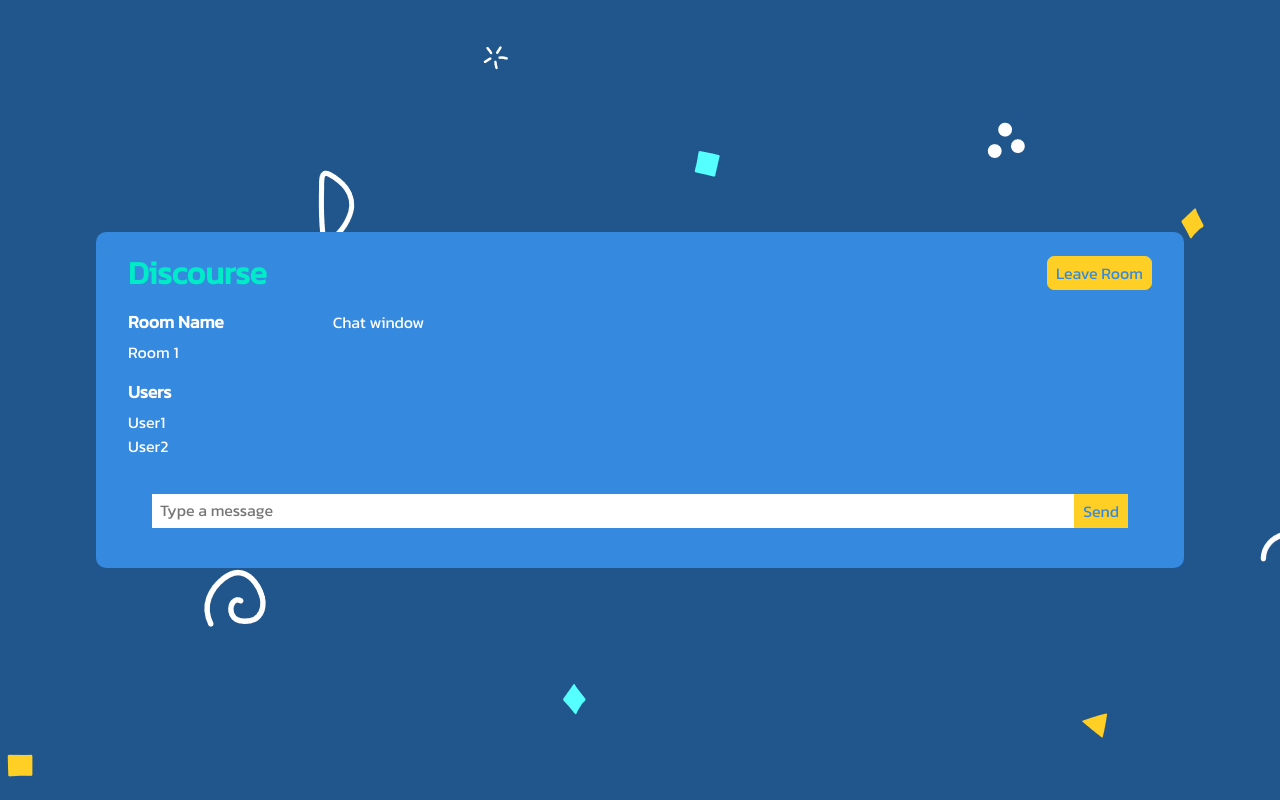
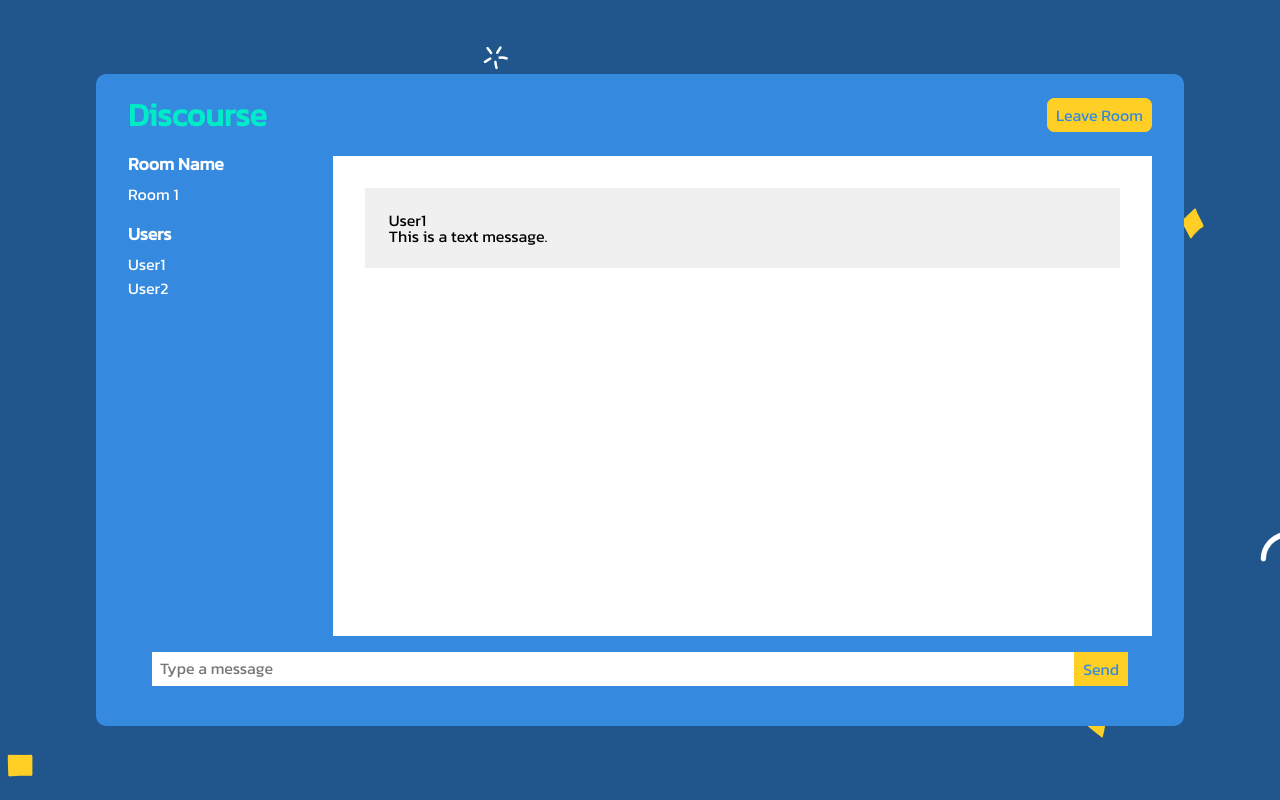
Before and after one commit to mhaisam350/Concord, a React (Create React App) app in the folder client/: page /room/1 in a window 1280 px wide. Built offline with nearby package versions, Linux system fonts and the light colour scheme.

Commit message:
Created and styled ChatMessage component

```diff
--- /dev/null
+++ b/client/src/components/ChatMessage.js
@@ -0,0 +1,16 @@
+import styles from '../styles/ChatMessage.module.scss';
+
+export const ChatMessage = ({ message }) => {
+
+  return (
+
+    <div className={styles['message-container']}>
+
+      <p>{message.user}</p>
+      <p>{message.text}</p>
+
+    </div>
+
+  )
+
+}
--- a/client/src/pages/Room.js
+++ b/client/src/pages/Room.js
@@ -1,12 +1,18 @@
 import styles from '../styles/Room.module.scss';
 
 import { ChatDetails } from '../components/ChatDetails';
+import { ChatMessage } from '../components/ChatMessage';
 import { ChatInput } from '../components/ChatInput';
 
 export const Room = () => {
 
     const room = 'Room 1';
     const users = ['User1', 'User2'];
+
+    const message = {
+        user: 'User1',
+        text: 'This is a text message.'
+    }
 
   return (
 
@@ -17,7 +23,7 @@
             <section className={styles['chat-header']}>
 
                 <h1 className={styles.logo}>Discourse</h1>
-                <button className={styles['leave-btn']}>Leave Room</button>
+                <a href='/' className={styles['leave-link']}>Leave Room</a>
 
             </section>
 
@@ -28,7 +34,7 @@
                 </section>
 
                 <section className={styles['chat-window']}>
-                    Chat window
+                    <ChatMessage message={message} />
                 </section>
 
             </section>
--- /dev/null
+++ b/client/src/styles/ChatMessage.module.scss
@@ -0,0 +1,8 @@
+@import './variables';
+
+.message-container {
+    color: #000;
+    padding: 1.5em;
+    margin: 2em;
+    background-color: $secondary;
+}
--- a/client/src/styles/Room.module.scss
+++ b/client/src/styles/Room.module.scss
@@ -30,10 +30,11 @@
     font-size: 2em;
 }
 
-.leave-btn {
+.leave-link {
     padding: 0.5em;
     background-color: $highlight;
     color: $main;
+    text-decoration: none;
     border: 1px solid $highlight;
     border-radius: 7px;
     color: $main;
@@ -55,6 +56,8 @@
 
 .chat-window {
     width: 80%;
+    background-color: $primary;
+    height: 30em;
 }
 
 // Chat input
```
